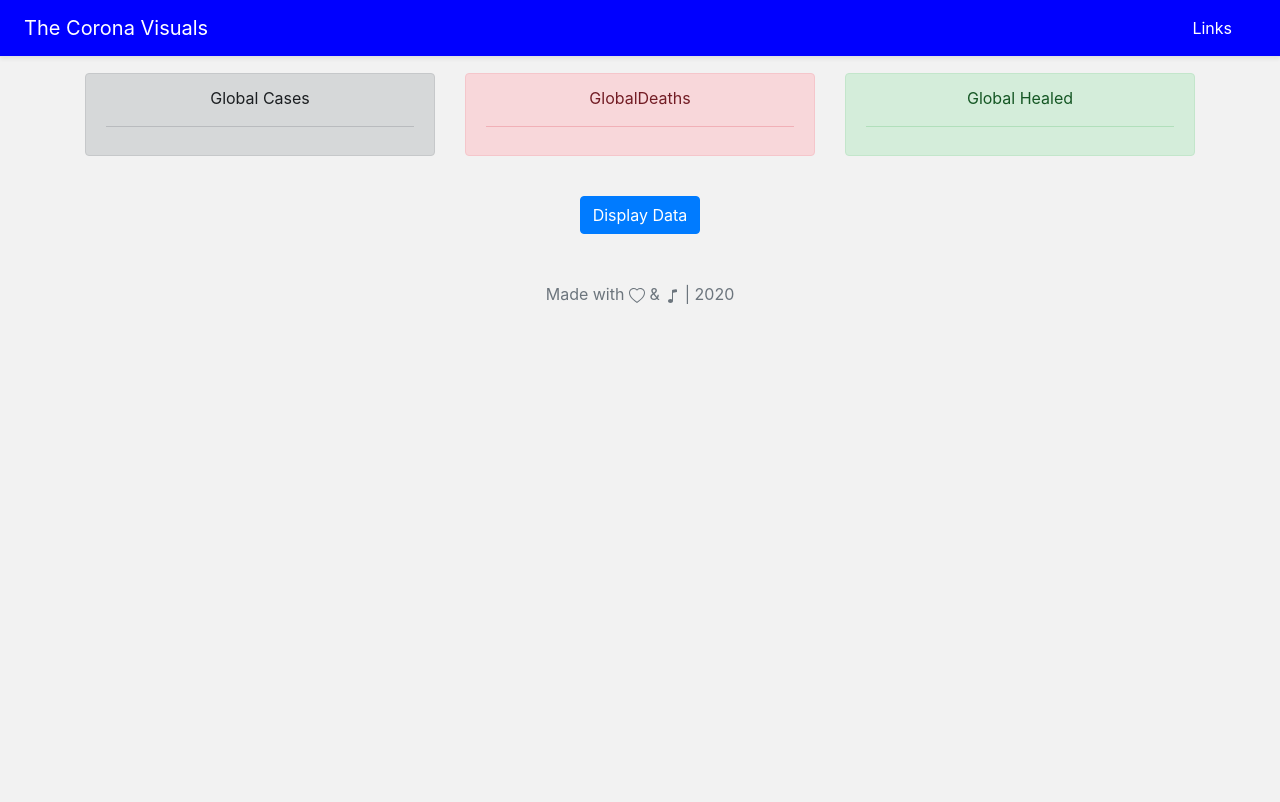
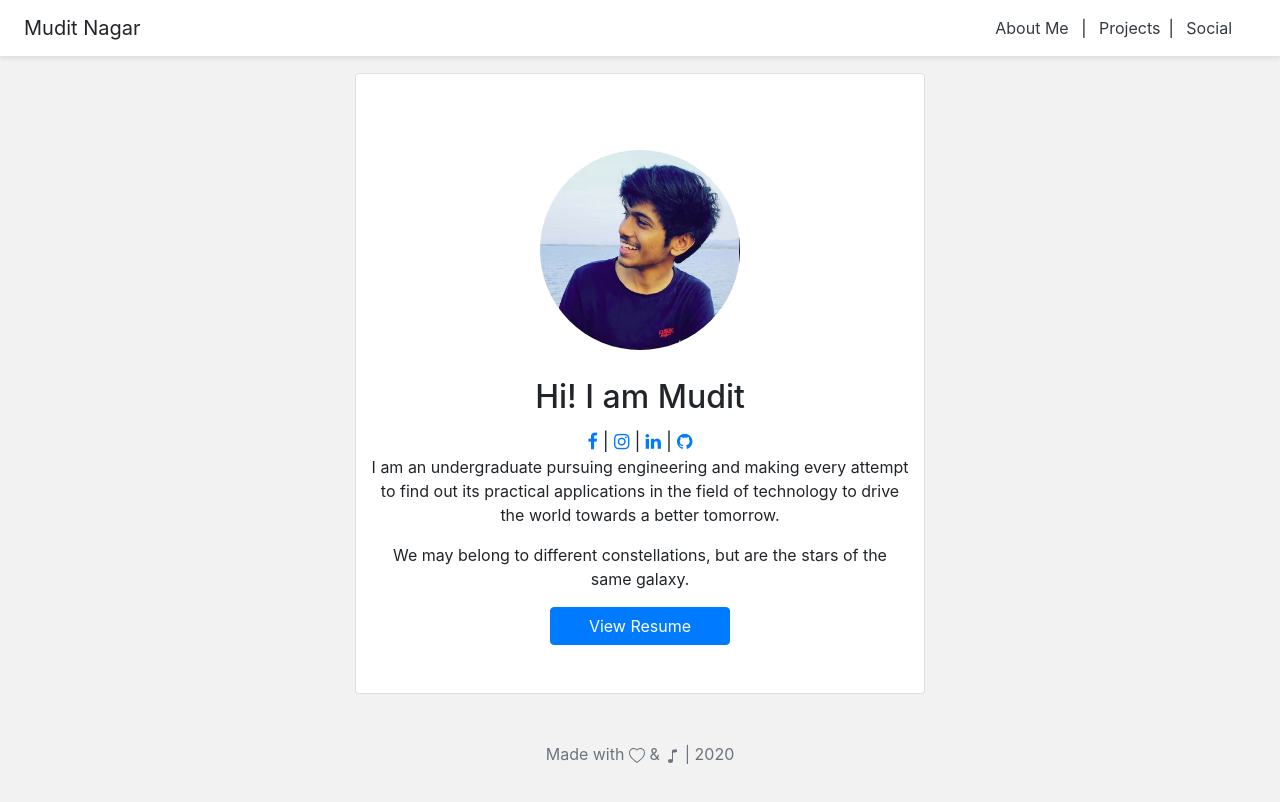
Before and after one commit to mdtngr/mdtngr.github.io, a plain HTML site: page index.html in a window 1280 px wide. Drawn offline with nearby package versions, Linux system fonts and the light colour scheme.

Commit message:
portfolio

```diff
--- a/index.html
+++ b/index.html
@@ -4,7 +4,7 @@
   <meta charset="UTF-8">
   <meta name="viewport" content="width=device-width, initial-scale=1.0">
 
-      <title>The Corona Visuals</title>
+  <title>Mudit Nagar | Portfolio</title>
 
   <!-- Stylesheets -->
   <link rel="stylesheet" href="https://stackpath.bootstrapcdn.com/bootstrap/4.4.1/css/bootstrap.min.css" integrity="sha384-Vkoo8x4CGsO3+Hhxv8T/Q5PaXtkKtu6ug5TOeNV6gBiFeWPGFN9MuhOf23Q9Ifjh" crossorigin="anonymous">
@@ -16,51 +16,42 @@
 <style>
   body{
         background-color: #f2f2f2;
-            overflow-x: hidden;
   }
 </style>
 
 <body>
 
-      <div class="d-flex flex-column flex-lg-row align-items-center p-3 px-md-4 mb-3 bg-white border-bottom shadow-sm" style="color: white; background-color: blue !important;">
-      <h5 class="my-0 mr-md-auto font-weight-normal" style="font-weight: bolder;">The Corona Visuals</h5>
+  <div class="d-flex flex-column flex-md-row align-items-center p-3 px-md-4 mb-3 bg-white border-bottom shadow-sm">
+  <h5 class="my-0 mr-md-auto font-weight-normal" style="font-weight: bolder;">Mudit Nagar</h5>
   <nav class="my-2 my-md-0 mr-md-3">
-        <a class="p-2 text-dark" href="#" style="color: white !important;">Links</a>
-
-
+    <a class="p-2 text-dark" href="#">About Me</a> |
+    <a class="p-2 text-dark" href="./project/p1.html">Projects</a>|
+    <a class="p-2 text-dark" href="#">Social</a>
+    <!-- <a class="p-2 text-dark" href="#">Pricing</a> -->
   </nav>
-
+  <!-- <a class="btn btn-outline-primary" href="#">Sign up</a> -->
 </div>
 
 
-             <!--     NAVBAR ENDS -->
+          <div class="container" style="text-align: center;">
+            <div class="row">
+              <div class="card m-auto col-lg-6  py-5 offset-lg-2">
 
-             <div class="container">
-              <div class="row">
-                <div class="col-sm">
-
-                  <div class="alert alert-dark text-center" role="alert" >
-                    Global Cases
-                    <hr>
-
+                  <div class="card-body mt-2 mb-2">
+                    <img src="./static/my_img.png"  height=200 width= 200 style="border-radius: 50%;" alt="...">
                   </div>
 
-                </div>
-                <div class="col-sm">
 
-                  <div class="alert alert-danger text-center" role="alert" >
-                    GlobalDeaths
-                    <hr>
 
-                   </div>
-                </div>
-                <div class="col-sm">
+                        <h2 class="card-title">Hi! I am Mudit</h2>
 
-                  <div class="alert alert-success text-center" role="alert" >
-                    Global Healed
-                    <hr>
+                        <div style="font-size:large;"><a href="https://www.facebook.com/mudit.nagar.92" class="fa fa-facebook"></a> | <a href="https://www.instagram.com/mudit_n_/" class="fa fa-instagram"></a> | <a href="https://www.linkedin.com/in/mudit-nagar/" class="fa fa-linkedin"></a> | <a href="https://github.com/mdtngr" class="fa fa-github"></a> </div>
 
-                   </div>
+                          <p class="card-text">I am an undergraduate pursuing engineering and making
+                          every attempt to find out its practical applications in the field of technology
+                          to drive the world towards a better tomorrow. </p>
+                          <p>We may belong to different constellations, but are the stars of the same galaxy.</p>
+                        <a href="./static/cv.pdf" class="btn btn-primary col-sm-4 m-auto">View Resume</a>
 
               </div>
             </div>
@@ -69,27 +60,7 @@
 
 
 
-
 </body>
-
-
-    <div id="data_all">
-
-
-    </div>
-    <br>
-
-<center><button class="btn btn-primary" onclick="load_data()">Display Data</button></center>
-
-
-
-
-
-
-
-
-
-
 
 
 <footer class="footer m-auto py-5">
@@ -112,34 +83,4 @@
 
   </div>
 </footer>
-
-
-
-    <script>
-var data;
-function load_data()
-{
-    url='https://api.covid19api.com/countries'
-    var xhttp = new XMLHttpRequest();
-    xhttp.onreadystatechange = function()
-     {
-        if (this.readyState == 4 && this.status == 200) {
-          document.getElementById("data_all").innerHTML =
-          this.responseText;
-
-          data = this.responseText;
-     }
-    };
-    xhttp.open("GET", url, true);
-    xhttp.send();
-    var data_json =JSON.parse(data);
-
-for(var i=0;i < 50;i++)
-{
-console.log(data_json[i]["Country"]);
-}
-}
-
-
-    </script>
 </html>
```
Lines whose indentation alone changed are shown as unchanged.
